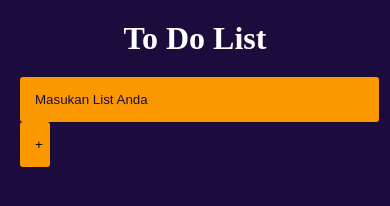
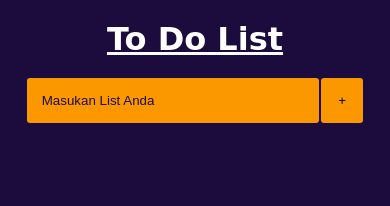
Before and after one commit to indraplrg/to-do-list, a plain HTML site: page index.html in a window 390 px wide. Drawn offline with Linux system fonts and the light colour scheme.

Commit message:
membuat responsive breakpoint

```diff
--- a/style.css
+++ b/style.css
@@ -1,25 +1,39 @@
+/* font google */
+@import url("https://fonts.googleapis.com/css2?family=PT+Sans+Narrow&display=swap");
+
+/* reset */
+
 * {
   margin: 0px;
   padding: 0px;
 }
 
+/* styling */
+
 body {
   background-color: #1c0c3d;
 }
 
-/* styling */
 .container {
   display: flex;
   flex-direction: column;
   margin-top: 20px;
   padding: 0 20px;
+  font-family: "PT Sans Narrow", sans-serif;
   /* border: 2px solid red; */
+}
+
+.icontainer {
+  display: flex;
+  justify-content: center;
 }
 
 h1 {
   color: white;
   text-align: center;
   margin-bottom: 20px;
+  font-family: cursive;
+  text-decoration: underline;
 }
 
 #input {
@@ -41,6 +55,7 @@ h1 {
   /* padding: 10px; */
   width: 3%;
   transition: 0.3s all ease-in-out;
+  margin-left: 2px;
 }
 
 .container > ol {
@@ -69,9 +84,6 @@ h1 {
 /* Pseudo Class */
 #input:hover,
 #input:focus {
-  width: 94%;
-  border: 0;
-  padding: 15px 15px;
   /* padding: 10px 0px; */
   color: ghostwhite;
   background-color: #f5ae43;
@@ -88,11 +100,9 @@ h1 {
   color: ghostwhite;
   background-color: #fb9800;
   border: 0;
-  padding: 15px 15px;
   /* padding: 10px; */
   box-shadow: 0px 0px 10px 1px #fb9800;
   cursor: pointer;
-  width: 3%;
 }
 
 .list-style:hover {
@@ -101,3 +111,14 @@ h1 {
   background-color: #f5ae43;
   cursor: pointer;
 }
+
+/* breakpoint */
+@media screen and (min-width: 320px) and (max-width: 2000px) {
+  #input {
+    width: 75%;
+  }
+
+  #btn {
+    width: 12%;
+  }
+}
```
